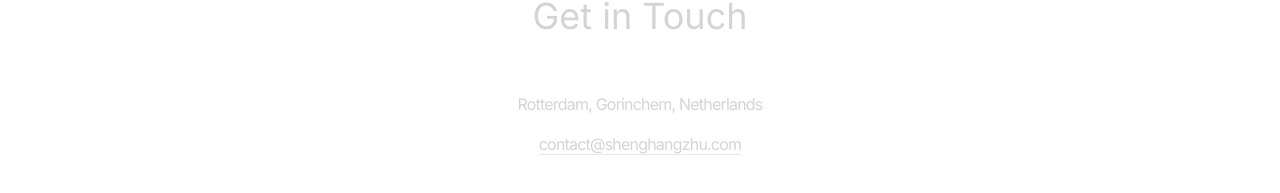
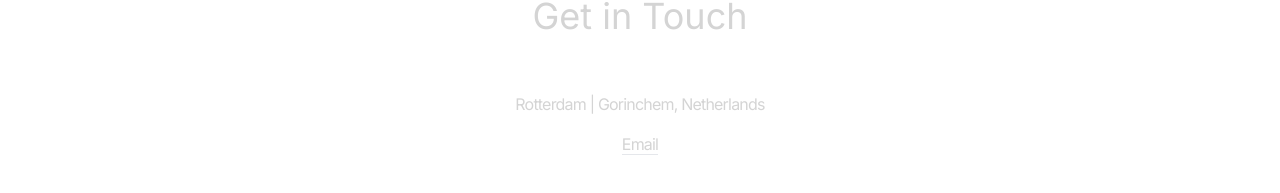
Before and after one commit to zyhzsh/myprofile, a React (Vite) app: page / in a window 1280 px wide. Shown: the part 7493-7686 px from the top of the page. Built offline with nearby package versions, Linux system fonts and the light colour scheme.

Commit message:
UPDATE: email address

```diff
--- a/src/components/Contact.jsx
+++ b/src/components/Contact.jsx
@@ -25,10 +25,10 @@
           whileInView={{ opacity: 1, x: 0 }}
           initial={{ opacity: 0, x: -100 }}
           transition={{ duration: 1 }}
-          href={`mailto: ${CONTACT.address}`}
+          href={`mailto: ${CONTACT.email}`}
           className="border-b"
         >
-          {CONTACT.email}
+          Email
         </motion.a>
       </div>
     </div>
--- a/src/constants/index.js
+++ b/src/constants/index.js
@@ -181,6 +181,6 @@
 ];
 
 export const CONTACT = {
-  address: 'Rotterdam, Gorinchem, Netherlands',
-  email: 'contact@shenghangzhu.com',
+  address: 'Rotterdam | Gorinchem,  Netherlands',
+  email: 'zhushenghang@hotmail.com',
 };
```
